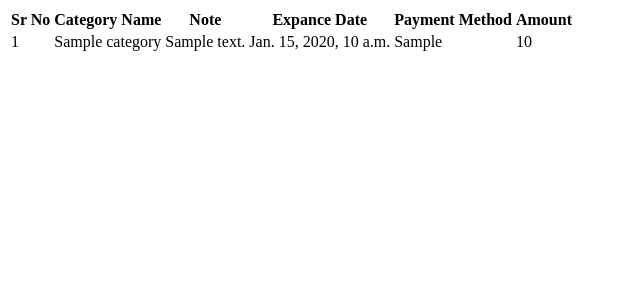
After one commit to Shravankolekar/my-expanses-Project-, a Django app: template pro/pro_app/templates/showalldata.html in a window 1280 px wide. The commit adds this page. Shown: the top 300 px of the page, without its empty margins (0-640 px from the left). Run offline with Django 5.2, Linux system fonts and the light colour scheme; the template is opened without the code that fills it: most values are stand-ins (such as "Sample title", 1, 10 or a date in 2020).

Commit message:
creating a html page for the showing all expance data frist ti last

````diff
--- a/pro/pro_app/templates/addexpances.html
+++ b/pro/pro_app/templates/addexpances.html
@@ -1,4 +1,3 @@
-```html
 <!DOCTYPE html>
 <html lang="en">
 <head>
@@ -169,4 +168,3 @@
 
 </body>
 </html>
-```
--- /dev/null
+++ b/pro/pro_app/templates/showalldata.html
@@ -0,0 +1,37 @@
+<!DOCTYPE html>
+<html lang="en">
+<head>
+    <meta charset="UTF-8">
+    <meta name="viewport" content="width=device-width, initial-scale=1.0">
+    <title>Show All Data</title>
+</head>
+<body>
+    <table>
+        <thead>
+        <tr>
+            <th>Sr No</th>
+            <th>Category Name</th>
+            <th>Note</th>
+            <th>Expance Date</th>
+            <th>Payment Method</th>
+            <th>Amount</th>
+        </tr>
+        </thead>
+        <tbody>
+            {% for d in data %}
+
+                <tr>
+                    <td>{{d.id}}</td>
+                    <td>{{d.category}}</td>
+                    <td>{{d.note}}</td>
+                    <td>{{d.expense_date}}</td>
+                    <td>{{d.payment_method}}</td>
+                    <td>{{d.amount}}</td>
+                </tr>
+
+            {% endfor %}
+        </tbody>
+    </table>
+
+</body>
+</html>
````
